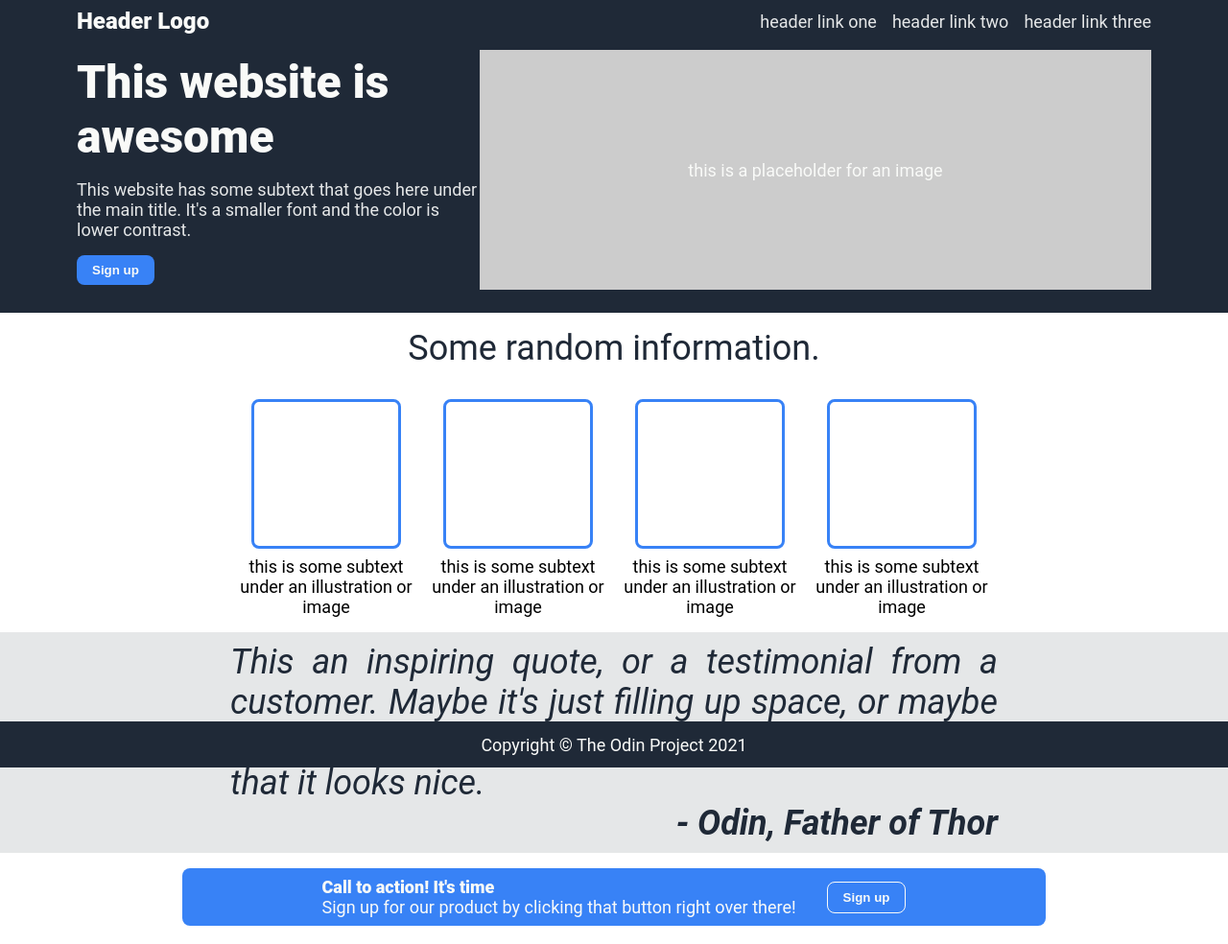
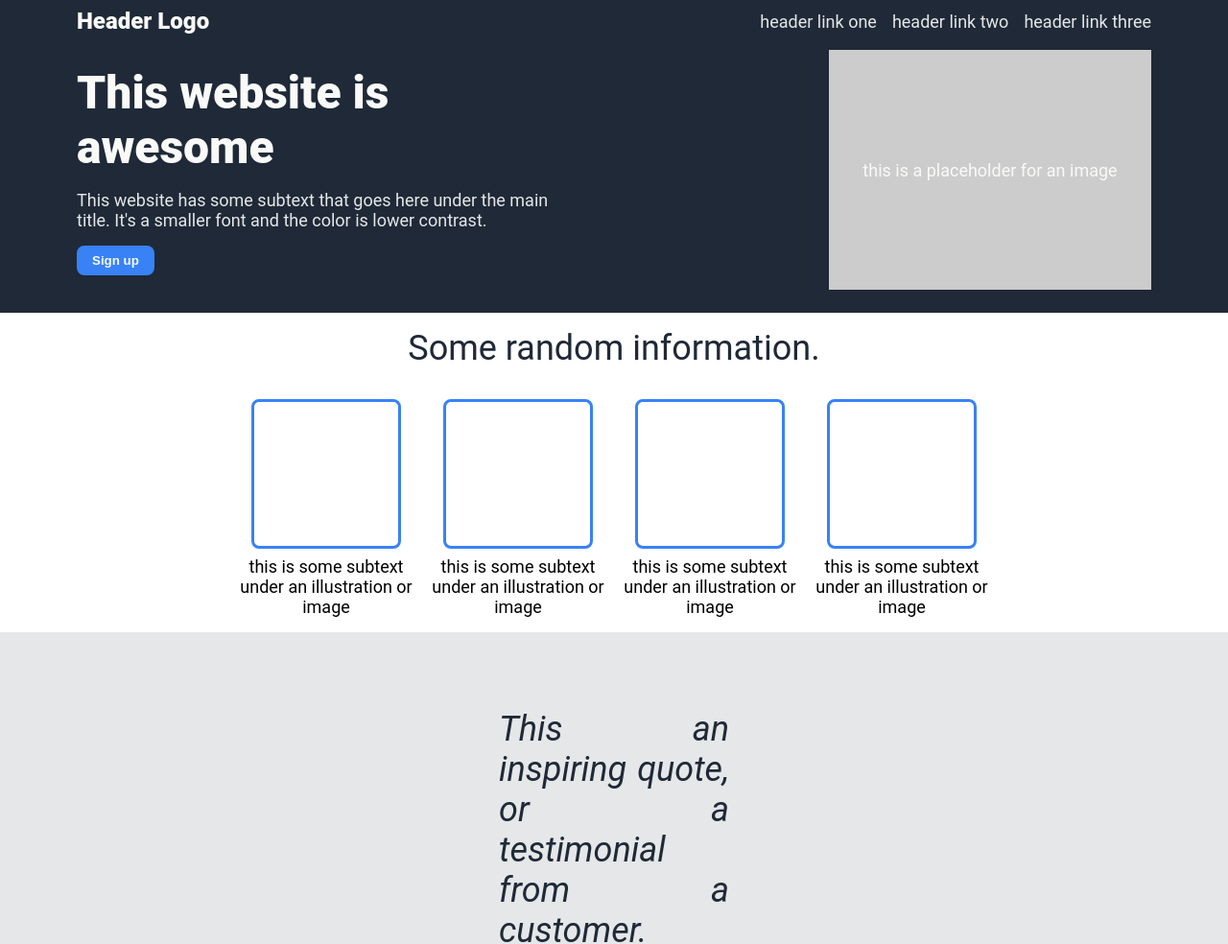
Before and after one commit to yakionigiri102/top-landing-page, a plain HTML site: page index.html in a window 1280 px wide. Shown: the top 984 px of the page at 96% size. Drawn offline with Linux system fonts and the light colour scheme.

Commit message:
Fix sections styling - Footer - Action - Body - Quotation

```diff
--- a/index.html
+++ b/index.html
@@ -71,6 +71,6 @@
             <button class="sign-up">Sign up</button>
         </div>
     </div>
-    <div class="footer">Copyright © The Odin Project 2021</div>
+    <footer>Copyright © The Odin Project 2021</footer>
 </body>
 </html>
--- a/style.css
+++ b/style.css
@@ -1,19 +1,20 @@
+html{
+    height: 100%;
+}
+
 body{
-    height: 100vh;
-    overflow-y: auto;
+    min-height: 100%;
     font-family: Roboto, sans-serif;
     box-sizing: border-box;
     margin: 0;
     padding: 0;
     font-size: 18px;
     display: flex;
-    justify-content: space-between;
     flex-direction: column;
-    margin-bottom: 48px;
 }
 
 .header,
-.footer{
+footer{
     background-color: #1F2937;
     color: #F9FAF8;
     padding: 8px 80px;
@@ -79,7 +80,7 @@ button{
 
 .right-side{
     background-color: #cccccc;
-    min-width: 700px;
+    min-width: 30%;
     height: 250px;
     display: flex;
     align-items: center;
@@ -141,15 +142,9 @@ button{
     font-style: oblique;
     display: flex;
     flex-direction: column;
-    align-items: center;
     justify-content: center;
     margin-bottom: 16px;
-    padding: 10px;
-}
-
-.quote,
-.signature{
-    width: 800px;
+    padding: 80px 520px;
     text-align: justify;
 }
 
@@ -172,10 +167,10 @@ button{
     justify-content: center;
     align-items: center;
     align-self: center;
-    width: 900px;
-    height: 60px;
+    min-width: 50%;
+    min-height: 100px;
     gap: 32px;
-    margin-bottom: 48px;
+    margin: 16px 0 32px 0;
 }
 
 .action-right-side .sign-up{
@@ -186,14 +181,14 @@ button{
     font-weight: 900;
 }
 
-.footer{
-    position: fixed;
+footer{
     bottom: 0;
     left: 0;
     right: 0;
-    margin-top: 2px;
     height: 32px;
     display: flex;
     align-items: center;
     justify-content: center;
+    margin-top: auto;
+    padding: 16px;
 }
```
